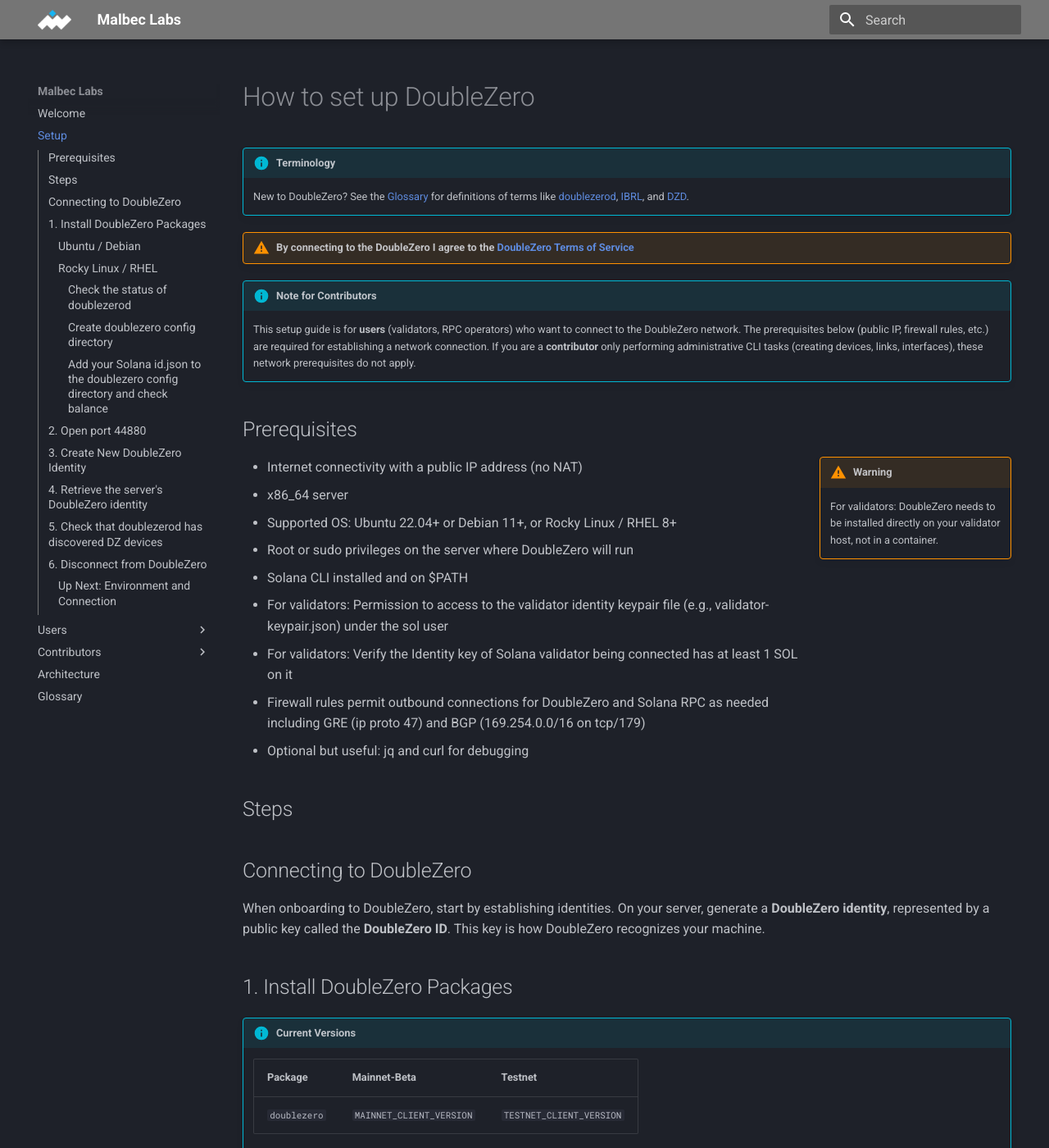
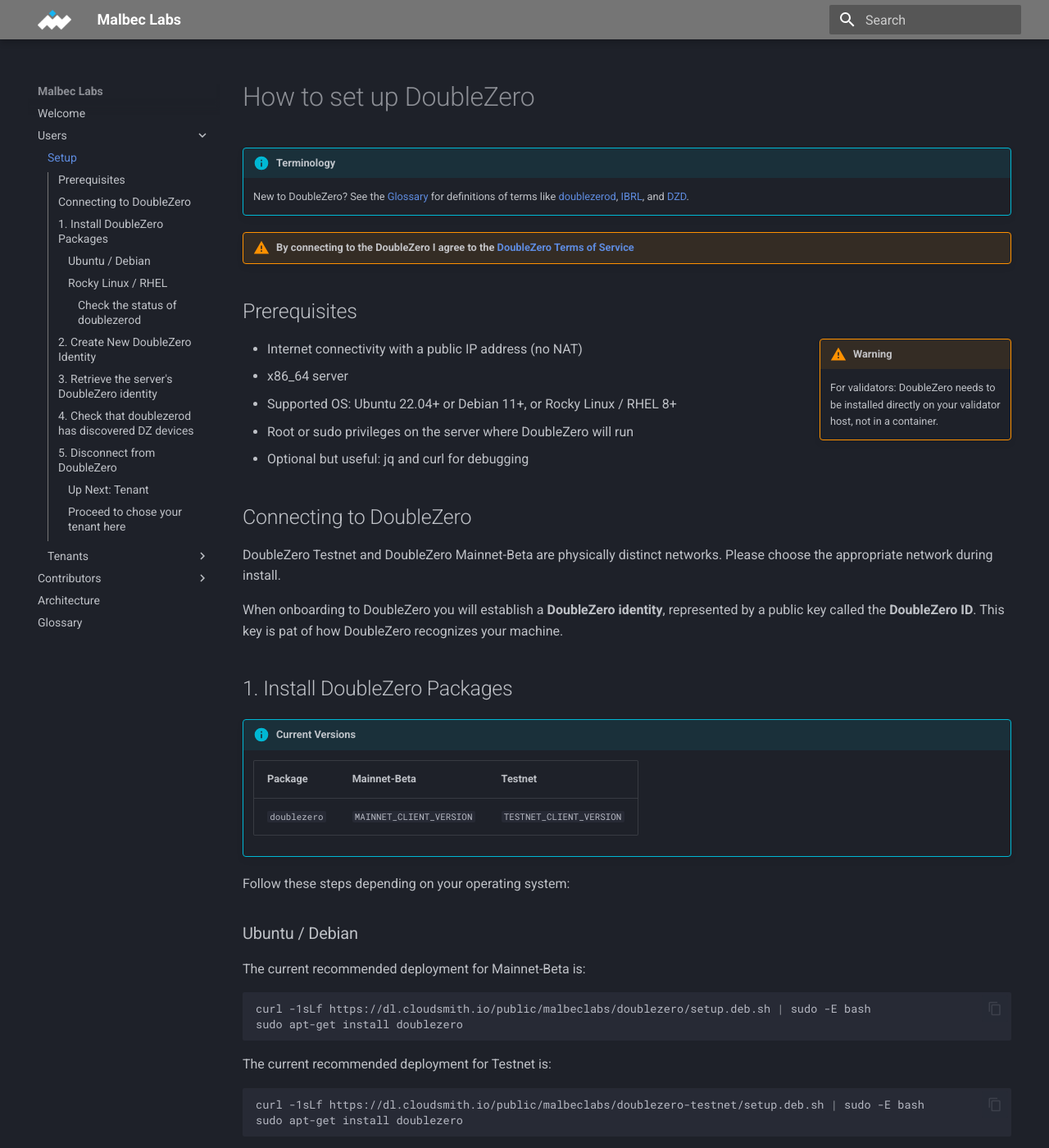
Before and after one commit to malbeclabs/docs, an MkDocs documentation site: the page built from docs/setup.md, in a window 1280 px wide and 1400 px high. Shown: the whole window at 82% size. Built offline with MkDocs 1.6.1 and Material for MkDocs 9.7.7, drawn with Linux system fonts in a browser that asks for light colours; some of the changed text lies outside the part shown.

Commit message:
add multi tenant docs

````diff
--- a/docs/setup.md
+++ b/docs/setup.md
@@ -5,8 +5,6 @@
 
 !!! warning "By connecting to the DoubleZero I agree to the [DoubleZero Terms of Service](https://doublezero.xyz/terms-protocol)"
 
-!!! info "Note for Contributors"
-    This setup guide is for **users** (validators, RPC operators) who want to connect to the DoubleZero network. The prerequisites below (public IP, firewall rules, etc.) are required for establishing a network connection. If you are a **contributor** only performing administrative CLI tasks (creating devices, links, interfaces), these network prerequisites do not apply.
 
 ## Prerequisites
 !!! warning inline end
@@ -15,18 +13,13 @@
 - x86_64 server
 - Supported OS: Ubuntu 22.04+ or Debian 11+, or Rocky Linux / RHEL 8+
 - Root or sudo privileges on the server where DoubleZero will run
-- Solana CLI installed and on $PATH
-- For validators: Permission to access to the validator identity keypair file (e.g., validator-keypair.json) under the sol user
-- For validators: Verify the Identity key of Solana validator being connected has at least 1 SOL on it
-- Firewall rules permit outbound connections for DoubleZero and Solana RPC as needed including
- GRE (ip proto 47) and BGP (169.254.0.0/16 on tcp/179)
 - Optional but useful: jq and curl for debugging
 
-
-## Steps
 ## Connecting to DoubleZero
 
-When onboarding to DoubleZero, start by establishing identities. On your server, generate a **DoubleZero identity**, represented by a public key called the **DoubleZero ID**. This key is how DoubleZero recognizes your machine.
+DoubleZero Testnet and DoubleZero Mainnet-Beta are physically distinct networks. Please choose the appropriate network during install.
+
+When onboarding to DoubleZero you will establish a **DoubleZero identity**, represented by a public key called the **DoubleZero ID**. This key is pat of how DoubleZero recognizes your machine.
 
 ## 1. Install DoubleZero Packages
 
@@ -115,41 +108,7 @@
 sudo journalctl -u doublezerod
 ```
 
-#### Create doublezero config directory
-
-```
-mkdir -p ~/.config/doublezero
-```
-
-####Add your Solana id.json to the doublezero config directory and check balance
-
-Copy or link the `id.json` you want to use with DoubleZero to the doublezero config directory.
-
-```
-sudo cp </path/to/id.json> ~/.config/doublezero/
-```
-## 2. Open port 44880
-
-Users need to open port 44880 to utilize some [routing features](https://github.com/malbeclabs/doublezero/blob/main/rfcs/rfc7-client-route-liveness.md).
-
-To open port 44880 you could update IP tables such as:
-```
-sudo iptables -A INPUT -i doublezero0 -p udp --dport 44880 -j ACCEPT
-sudo iptables -A OUTPUT -o doublezero0 -p udp --dport 44880 -j ACCEPT
-```
-note the `-i doublezero0`, `-o doublezero0` flags which restrict this rule to only the DoubleZero interface
-
-Or UFW such as:
-```
-sudo ufw allow in on doublezero0 to any port 44880 proto udp
-sudo ufw allow out on doublezero0 to any port 44880 proto udp
-```
-note the `in on doublezero0`, `out on doublezero0` flags which restrict this rule to only the DoubleZero interface
-
-## 3. Create New DoubleZero Identity
-
-!!! note inline end
-    If you have an existing DoubleZero Identity skip to step 3
+## 2. Create New DoubleZero Identity
 
 Create a DoubleZero Identity on your server with the following command:
 
@@ -157,7 +116,21 @@
 doublezero keygen
 ```
 
-## 4. Retrieve the server's DoubleZero identity
+!!! info
+    If you have an existing ID you would like to use, you may follow these optional steps.
+
+    Create doublezero config directory
+
+    ```
+    mkdir -p ~/.config/doublezero
+    ```
+
+    Copy or link the `id.json` you want to use with DoubleZero to the doublezero config directory.
+
+    ```
+    sudo cp </path/to/id.json> ~/.config/doublezero/
+    ```
+## 3. Retrieve the server's DoubleZero identity
 
 Review your DoubleZero Identity. This identity will be used to create the connection between your machine and DoubleZero
 
@@ -194,7 +167,7 @@
 
 If no devices are returned in the output, wait 10-20 seconds and retry.
 
-## 6. Disconnect from DoubleZero
+## 5. Disconnect from DoubleZero
 
 In the next sections you will set your DoubleZero Environment. In order to ensure success, disconnect the current session. This will avoid issues related to multiple tunnels open on your machine.
 
@@ -210,9 +183,12 @@
 doublezero disconnect
 ```
 
-### Up Next: Environment and Connection
+### Up Next: Tenant
 
-You may proceed to connecting to DoubleZero [Testnet](DZ%20Testnet%20Connection.md), [Mainnet-Beta](DZ%20Mainnet-beta%20Connection.md),[multicast mode](connect-multicast.md), or [RPC Connection](DZ%20RPC-Connection.md). It may take up to one minute for the tunnel to connect, and you will need to complete some steps to register your validator on the DoubleZero Network.
+Connection to DoubleZero will differ based on your use case. On DoubleZero, Tenants are groups which have similiar user profiles. Examples include Blockchains, Data Transfer Layers, etc.
+
+### [Proceed to chose your tenant here](tenant.md)
+
 
 # Optional: Enable Prometheus Metrics
 
--- a/mkdocs.yml
+++ b/mkdocs.yml
@@ -15,17 +15,19 @@
     - header.autohide
 nav:
   - Welcome: index.md
-  - Setup: setup.md
   - Users:
-    - Overview: users-overview.md
-    - Mainnet-Beta Connection: DZ Mainnet-beta Connection.md
-    - Testnet Connection: DZ Testnet Connection.md
-    - Mainnet-Beta RPC: DZ RPC-Connection.md
-    - Multicast Mode: connect-multicast.md
-    - Paying Fees: paying-fees.md
-    - Paying Fees with 2Z: paying-fees2z.md
-    - Swapping SOL to 2Z: Swapping-sol-to-2z.md
-    - Troubleshooting: troubleshooting.md
+    - Setup: setup.md
+    - Tenants:
+      - Overview: tenant.md
+      - Solana:
+        - Mainnet-Beta Connection: DZ Mainnet-beta Connection.md
+        - Testnet Connection: DZ Testnet Connection.md
+        - Non-Validator Connection: Non-Validator Connection.md
+        - Multicast Mode: connect-multicast.md
+        - Paying Fees: paying-fees.md
+        - Paying Fees with 2Z: paying-fees2z.md
+        - Troubleshooting: troubleshooting.md
+      - New Tenant: New Tenant.md
   - Contributors:
     - Overview: contribute-overview.md
     - Requirements & Architecture: contribute.md
````
Also changed, not shown: other parts of docs/setup.md (+1 -1 lines), docs/DZ Mainnet-beta Connection.md (+29 -4 lines), docs/DZ Testnet Connection.md (+29 -4 lines), docs/New Tenant.md (added, +3 -0 lines), docs/tenant.md (added, +19 -0 lines), docs/users-overview.md (deleted, +0 -27 lines), docs/Non-Validator Connection.md (renamed from docs/DZ RPC-Connection.md), 1 other file.
